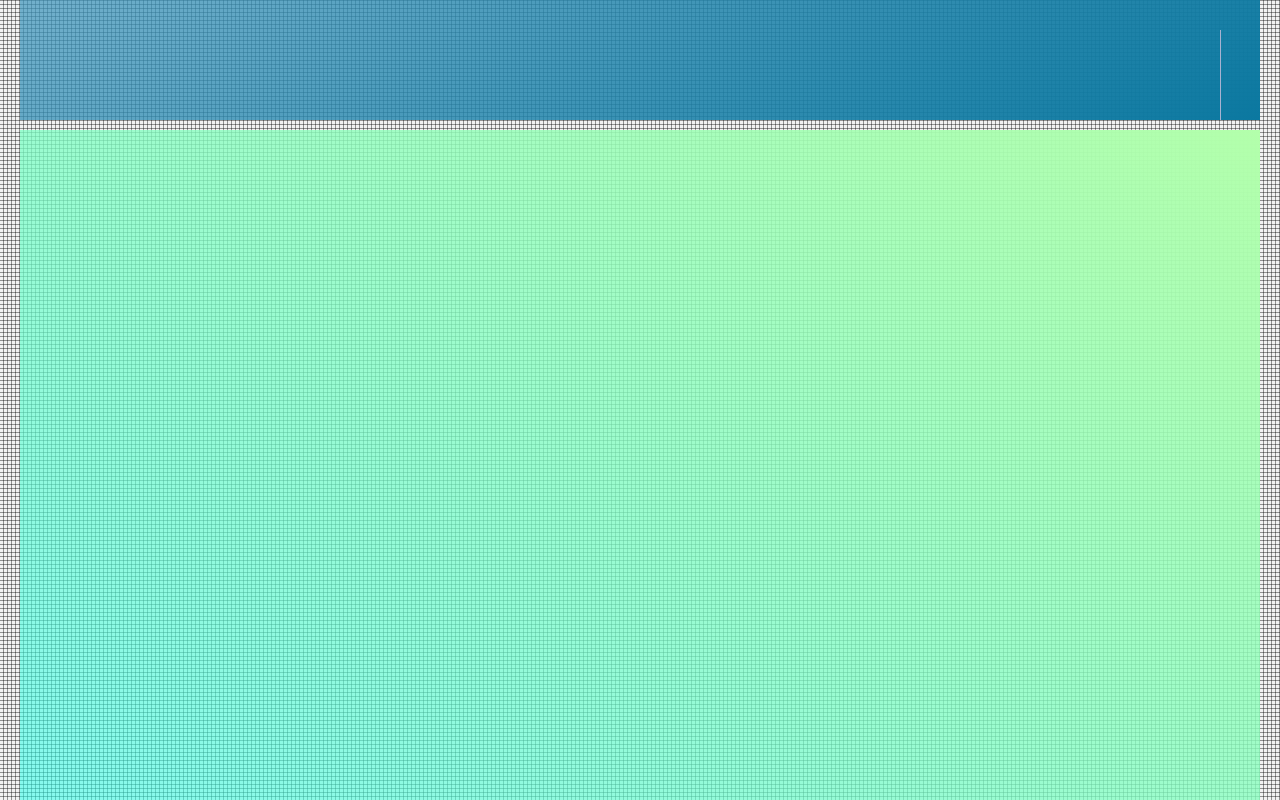
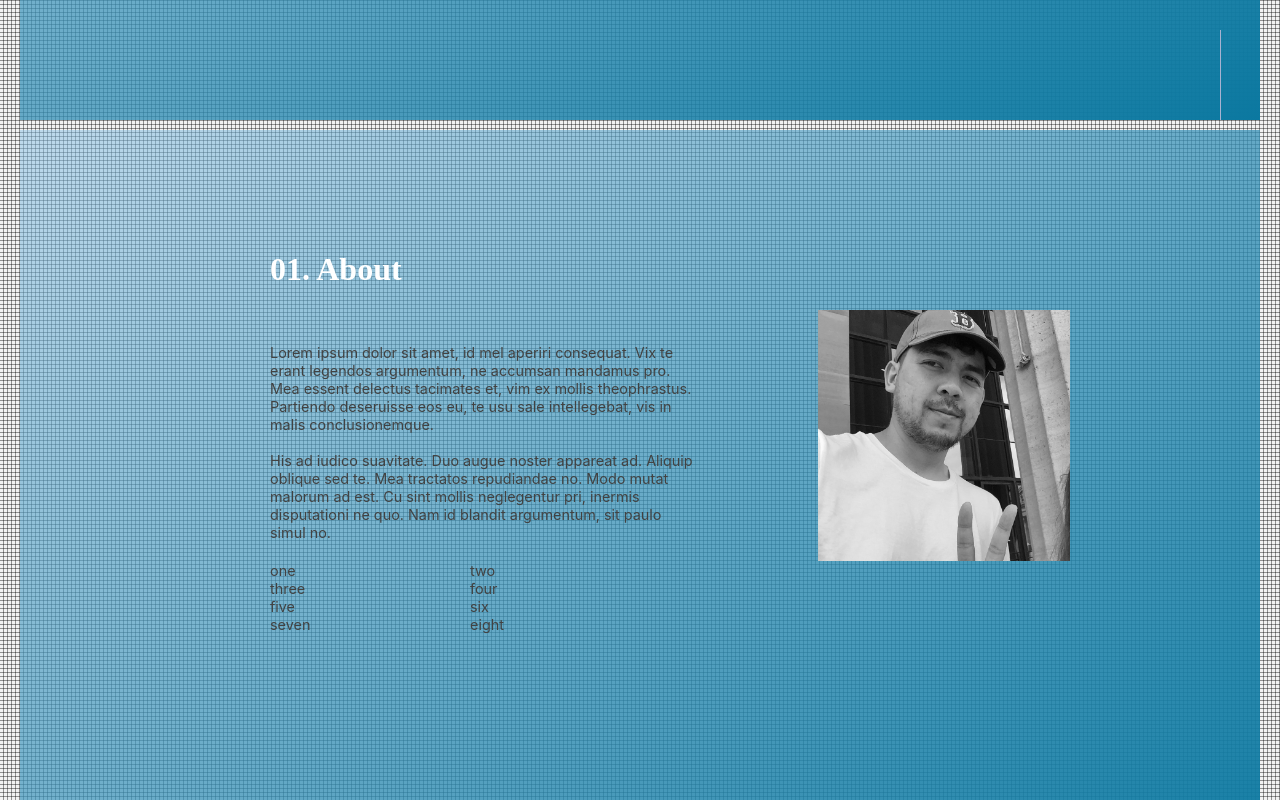
Before and after one commit to FlintSable/Portfolio-NextJS, a Next.js app: page / in a window 1280 px wide. Shown: the part 680-1480 px from the top of the page. Built offline with nearby package versions, Linux system fonts and the light colour scheme.

Commit message:
adding css for about section

```diff
--- a/components/About.js
+++ b/components/About.js
@@ -1,6 +1,7 @@
 import React, { useEffect, useState } from "react";
 import Head from "next/head";
 import styles from "../styles/Home.module.css";
+import Image from 'next/image';
 
 
 const About = () => {
@@ -8,7 +9,31 @@ const About = () => {
 
 return(
     <div className={styles["main-about"]}>
-
+        <div className={styles["interior-about"]}>
+            <h1 className={styles["section-h1"]}>01. About</h1>
+            <div className={styles["layout-about"]}>
+                <div className={styles["textbox-about"]}>
+                    <p className="text-p-about">
+                    Lorem ipsum dolor sit amet, id mel aperiri consequat. Vix te erant legendos argumentum, ne accumsan mandamus pro. Mea essent delectus tacimates et, vim ex mollis theophrastus. Partiendo deseruisse eos eu, te usu sale intellegebat, vis in malis conclusionemque.
+                    <br/><br/>
+                    His ad iudico suavitate. Duo augue noster appareat ad. Aliquip oblique sed te. Mea tractatos repudiandae no. Modo mutat malorum ad est. Cu sint mollis neglegentur pri, inermis disputationi ne quo. Nam id blandit argumentum, sit paulo simul no.
+                    </p>
+                    <ul className={styles["ul-about"]}>
+                        <li>one</li>
+                        <li>two</li>
+                        <li>three</li>
+                        <li>four</li>
+                        <li>five</li>
+                        <li>six</li>
+                        <li>seven</li>
+                        <li>eight</li>
+                    </ul>
+                </div>
+                <div className={styles["img-about"]}>
+                    <img src="/nic.jpg" width='100%'></img>
+                </div>
+            </div>
+        </div>
     </div>
 
 
--- a/components/Header.js
+++ b/components/Header.js
@@ -13,6 +13,7 @@ export default function Header(){
         setMounted(true);
     }, []);
     return(
+        <>
             <header className={styles.header}>
                 <div className={styles.logo}>
                 </div>
@@ -27,6 +28,7 @@ export default function Header(){
                     </ul>
                 </nav>
             </header>
+        </>
 
     );
 }
--- a/styles/Home.module.css
+++ b/styles/Home.module.css
@@ -161,10 +161,54 @@
   grid-area: about / about / about / about;
   margin: 0px;
   padding: 100px 0px;
-  background: linear-gradient(to right top, rgba(18, 255, 247, 0.5), rgb(179, 255, 171));
-
+  background: linear-gradient(to right bottom, rgba(140, 194, 230, 0.5), rgb(11, 120, 160));
   text-rendering: optimizelegibility;
 
+}
+
+.interior-about {
+  margin: 0px 150px;
+  padding: 0px 100px;
+}
+
+.textbox-about {
+  font-size: 0.9em;
+    width: 60%;
+    max-width: 480px;
+    color: rgb(66, 66, 66);
+    padding: 20px 20px 20px 0px;
+    line-height: 1.25;
+    font-family: Calibre, "San Francisco", "SF Pro Text", -apple-system, system-ui, BlinkMacSystemFont, Roboto, "Helvetica Neue", "Segoe UI", Arial, sans-serif;
+}
+
+.layout-about {
+  display: flex;
+  justify-content: space-between;
+  -webkit-box-pack: justify;
+  align-items: flex-start;
+}
+
+.text-p-about {
+  display: block;
+  margin-block-start: 1em;
+  margin-block-end: 1em;
+  margin-inline-start: 0px;
+  margin-inline-end: 0px;
+}
+
+.ul-about {
+  display: grid;
+  grid-template-columns: repeat(2, minmax(140px, 200px));
+  overflow: hidden;
+  margin-top: 20px;
+  padding: 0px;
+  list-style: outside none none;
+}
+
+.img-about {
+  width: 34%;
+  margin-right: -60px;
+  filter: grayscale(100%);
 }
 
 .footer {
```
Also changed, not shown: public/nic.jpg (added). Lines whose indentation alone changed are shown as unchanged.
